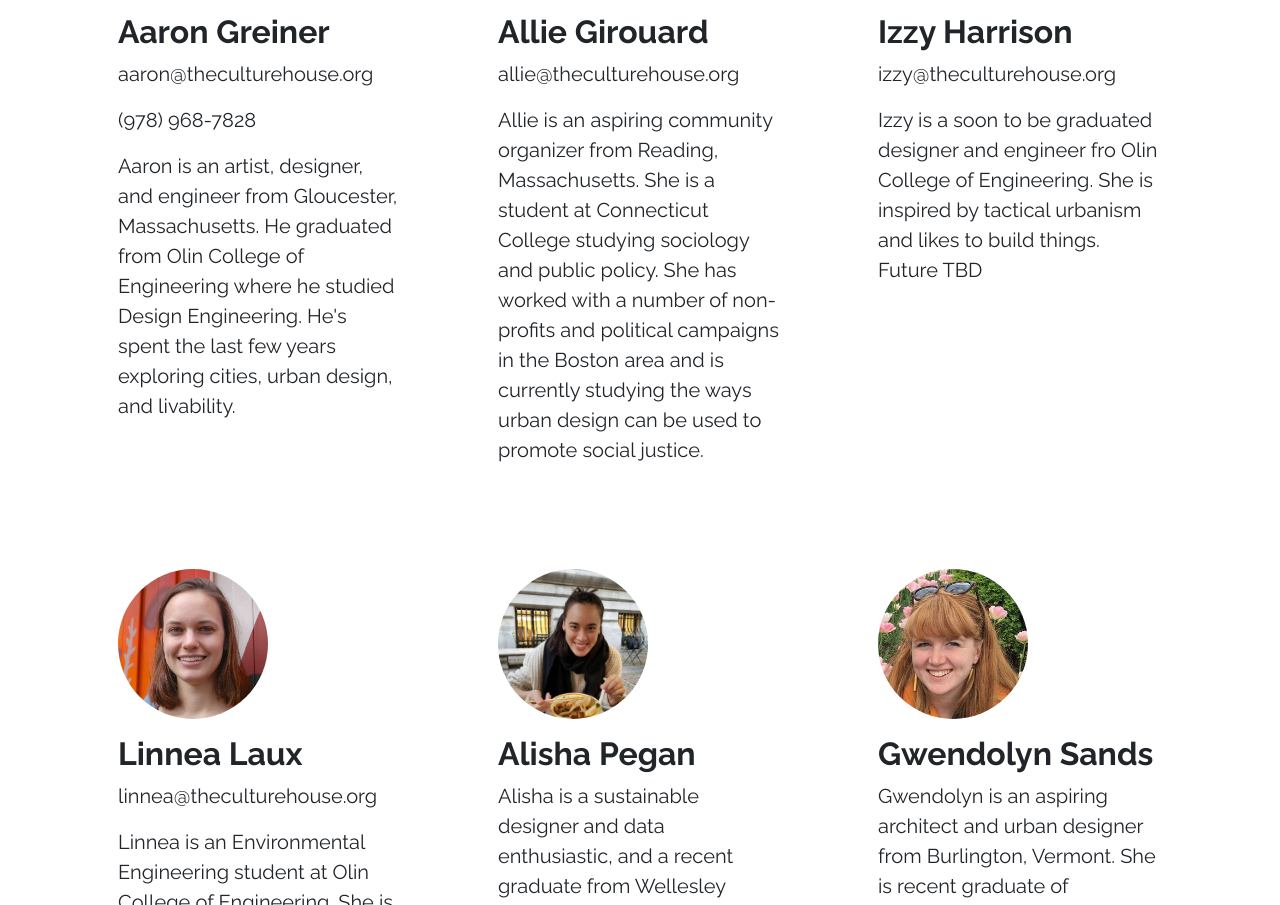
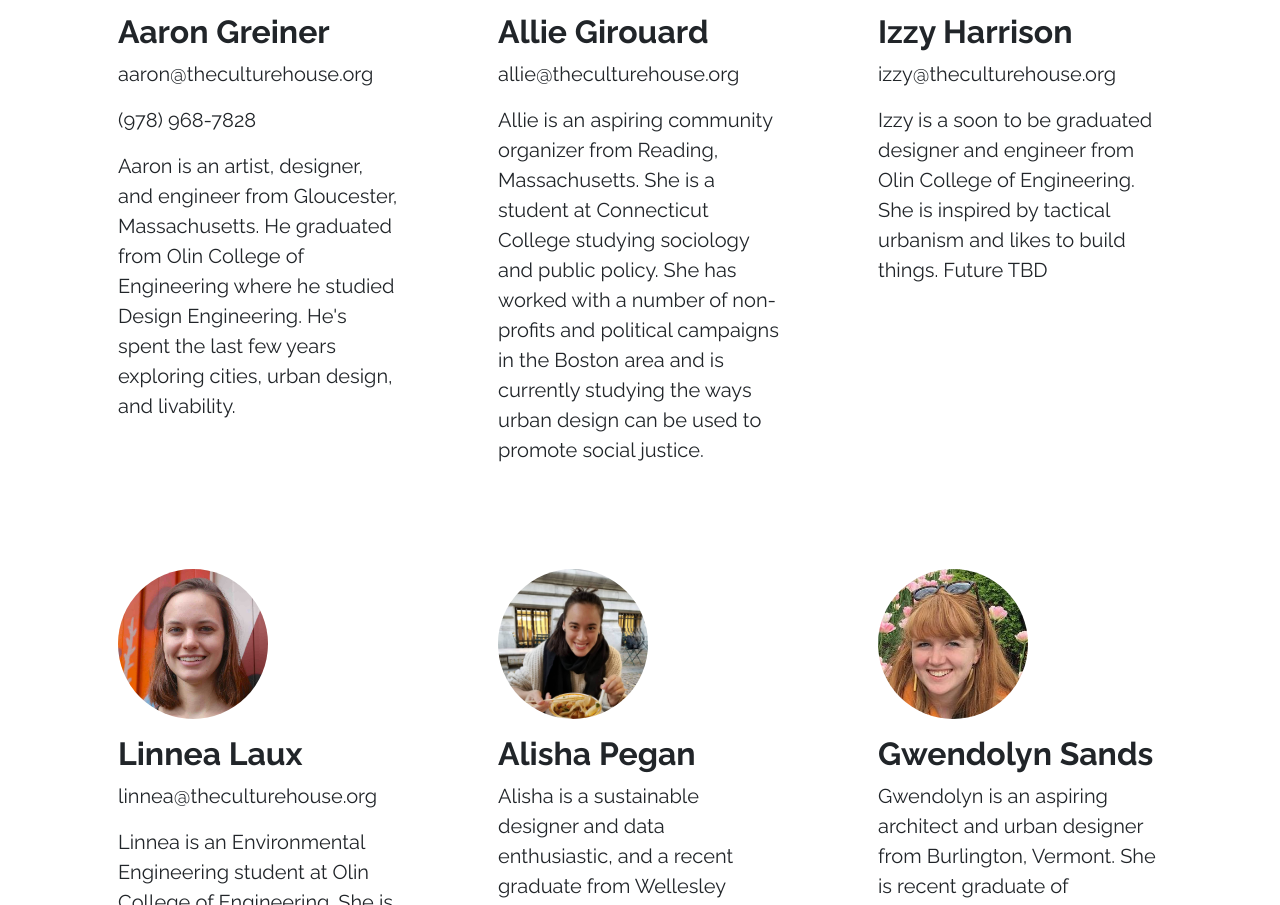
Before and after one commit to culturehouse/culturehouse.github.io, a website: page index.html in a window 1280 px wide. Shown: the part 3220-4125 px from the top of the page. Drawn offline with Linux system fonts and the light colour scheme.

Commit message:
fixed typo

```diff
--- a/index.html
+++ b/index.html
@@ -193,7 +193,7 @@
             <img class="img-profile rounded-circle" src="img/izzy.jpg" width="150" alt="image of Linnea Laux">
             <h3>Izzy Harrison</h3>
             <p><a href="mailto:izzy@theculturehouse.org" target="_top">izzy@theculturehouse.org</a></p>
-            <p>Izzy is a soon to be graduated designer and engineer fro Olin College of Engineering. She is inspired by tactical urbanism and likes to build things. Future TBD</p>
+            <p>Izzy is a soon to be graduated designer and engineer from Olin College of Engineering. She is inspired by tactical urbanism and likes to build things. Future TBD</p>
           </div>
           <div class="col-lg-4 col-sm-6 mb-4 spacing">
             <img class="img-profile rounded-circle" src="img/linnea.jpg" width="150" alt="image of Linnea Laux">
```
